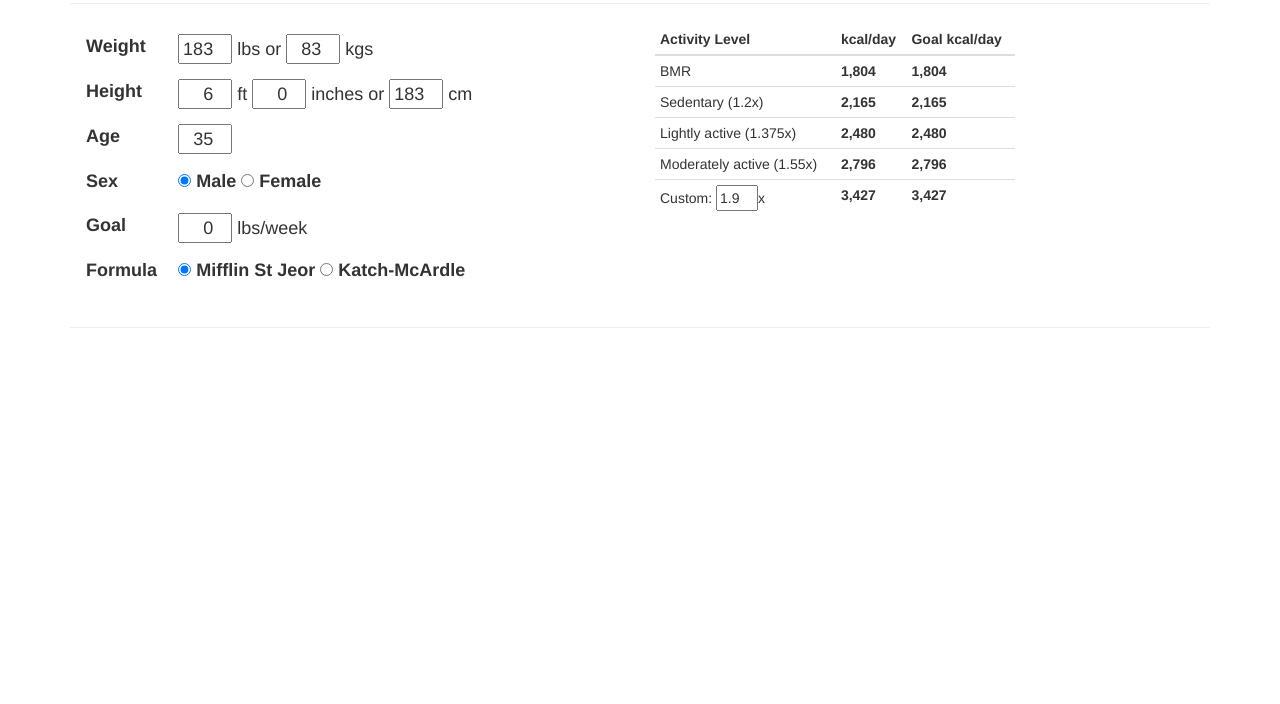
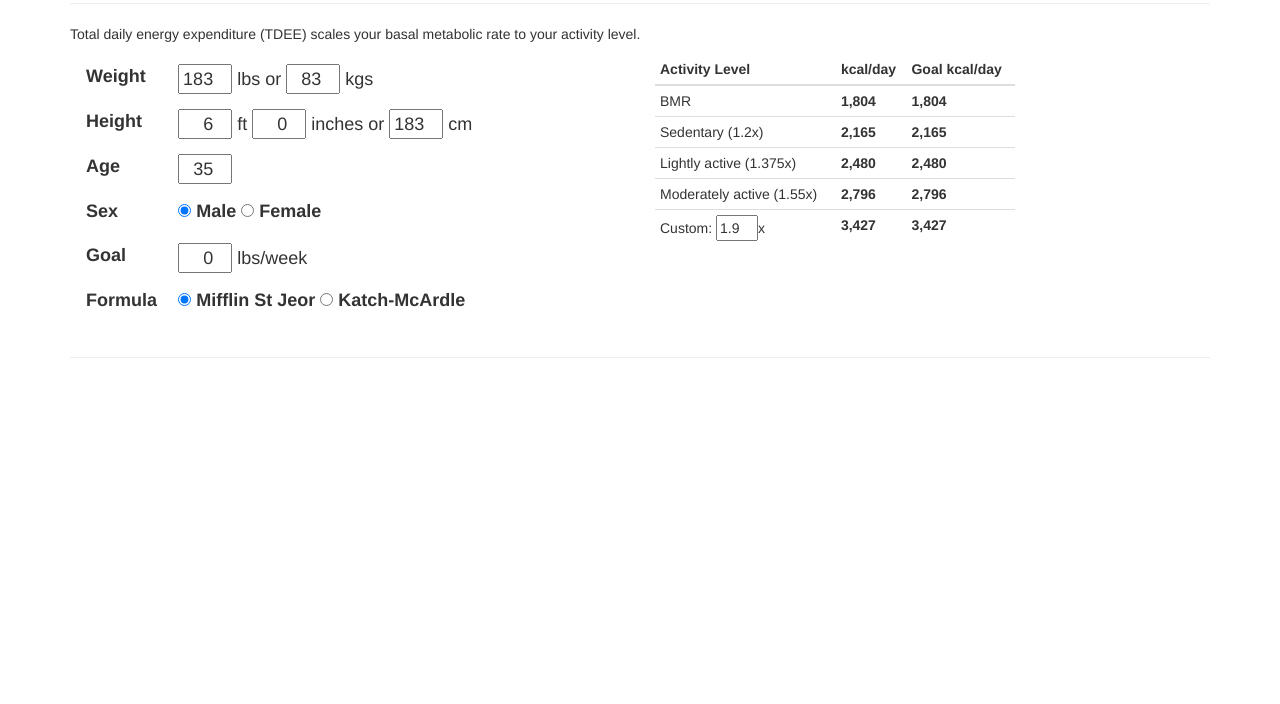
Before and after one commit to oremj/tdeecalc, a website: page app/index.html in a window 1280 px wide. Shown: the part 96-800 px from the top of the page. Drawn offline with nearby package versions, Linux system fonts and the light colour scheme.

Commit message:
add small description

```diff
--- a/app/index.html
+++ b/app/index.html
@@ -13,6 +13,11 @@
         <div ng-controller="TdeeCtrl" class="container">
             <div class="page-header">
                 <h1>TDEE Calculator</h1>
+            </div>
+            <div class="row">
+                <div class="col-sm-12">
+                    <p>Total daily energy expenditure (TDEE) scales your basal metabolic rate to your activity level.</p>
+                </div>
             </div>
             <div class="row">
                 <div class="col-sm-6">
```
